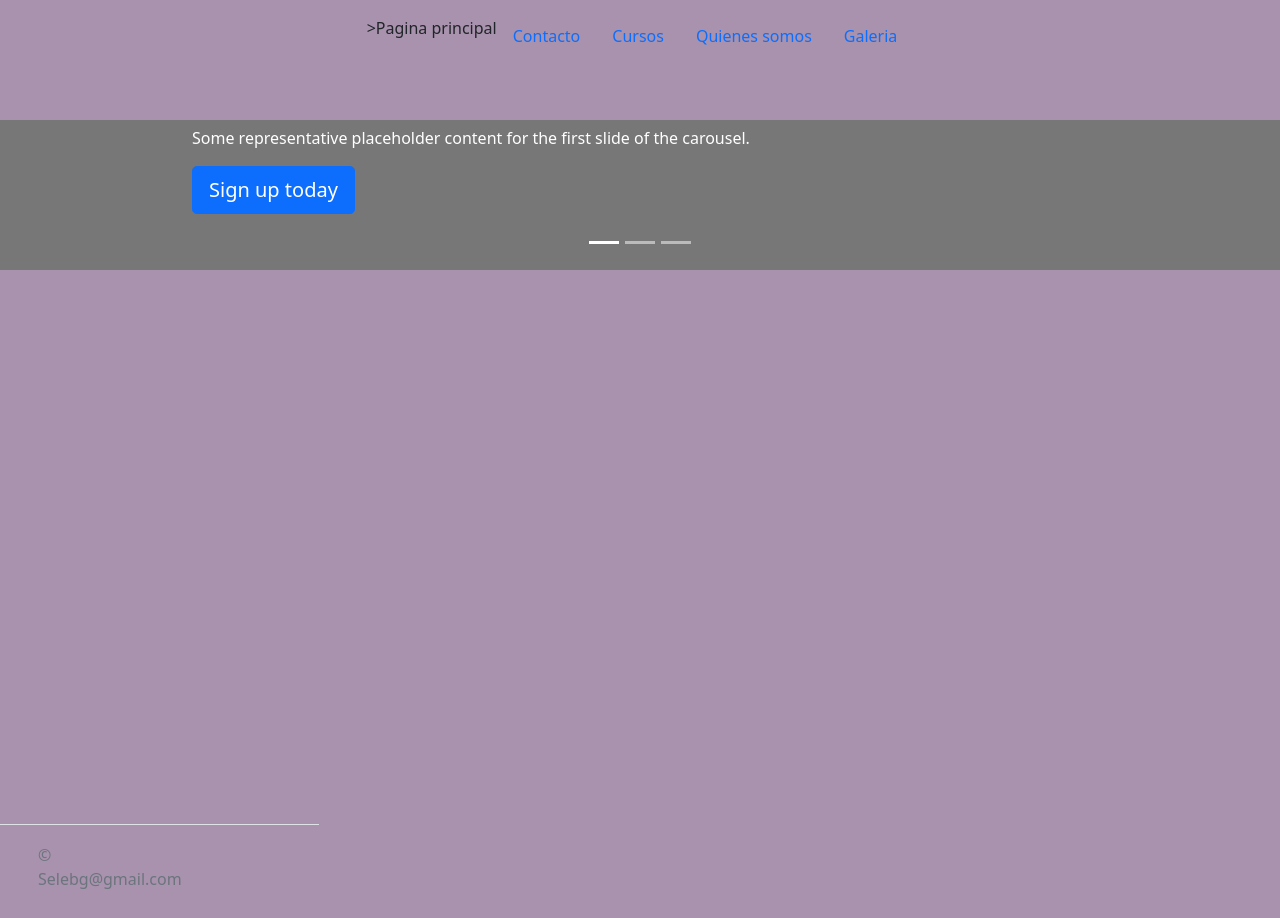
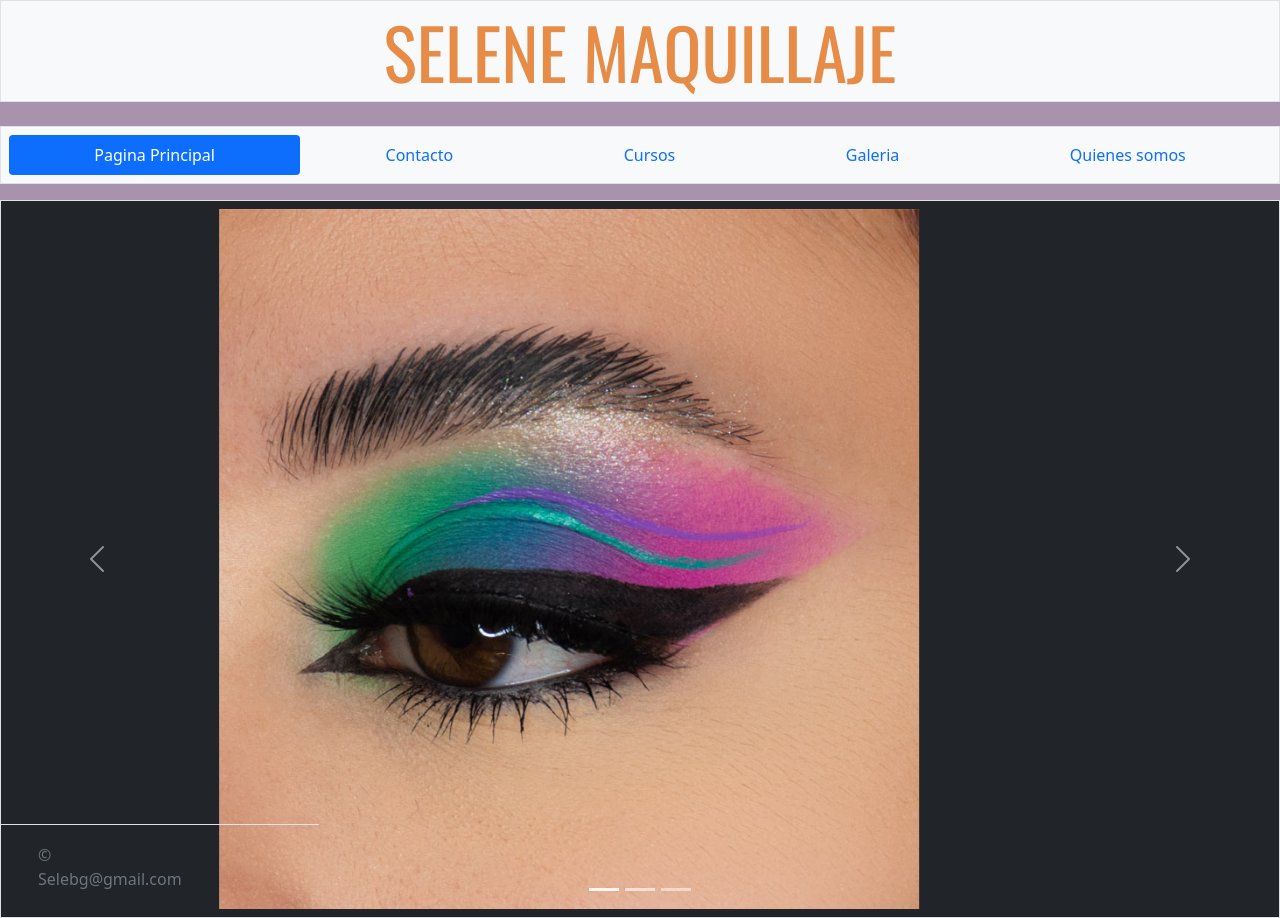
Before and after one commit to d4rri/Proyecto-coder, a plain HTML site: page index.html in a window 1280 px wide. Drawn offline with nearby package versions, Linux system fonts and the light colour scheme.

Commit message:
website 3.0

```diff
--- a/css/style.css
+++ b/css/style.css
@@ -5,7 +5,7 @@
 
 header {
     background-color: rgb(168, 146, 173);
-    grid-area: header;
+
 }
 
 body {
@@ -13,22 +13,25 @@ body {
 }
 section {
     background-color:rgb(168, 146, 173);
-    grid-area: section;
+
 }
 
 main {
     background-color:rgb(168, 146, 173) ;
-    grid-area: main;
+}
+
+footer {
+    margin-top: 90%;
 }
 
 .titulo {
     font-size: 70px;
     font-family: 'Oswald', sans-serif;
     border-style: inset;
-    background-color: hsl(343, 19%, 79%);
+    background-color: rgb(168, 146, 173);
     color:hsl(26, 77%, 59%);
     text-align: center;
-    grid-area:titulo;
+
 }
 
 body {
@@ -43,8 +46,7 @@ body {
     background-image: url(https://img.freepik.com/foto-gratis/arreglo-vista-superior-pinceles-maquillaje-sombras-ojos_23-2148301855.jpg);
     background-repeat: repeat-x;
     font-family: 'Oswald', sans-serif;
-    font-size: 30px;
-    grid-area:lista;
+    font-size:30px;
     text-align: center;
     display: flex;
     justify-content: center;
@@ -57,7 +59,7 @@ body {
     color: hsl(26, 77%, 59%);
     margin: 20px 500px 20px 500px;
     text-align: center;
-    grid-area:makeups;
+
 }
 
 .form {
@@ -67,8 +69,7 @@ body {
     border-color:hsl(343, 19%, 79%);;
     color:hsl(26, 77%, 59%);
     text-align: center;
-    font-family: 'Oswald', sans-serif;
-    grid-area:form;
+    font-family:'Oswald', sans-serif;
     font-size: 30px;
     display: flex;
     justify-content:center;
@@ -79,57 +80,5 @@ body {
     font-family: 'Oswald', sans-serif;
     color: hsl(26, 77%, 59%);
     font-size: 20px;
-    margin-left: 100px;
-    grid-area:descripcion;
+    margin-left:100px;
 }
-
-.wrapper {
-    display:grid;
-    grid-template-rows: 100px 20rem 20rem 100px;
-    grid-template-columns: auto;
-    gap: 20px;
-    grid-template-areas:
-    "titulo"
-    "section"
-    "body"
-    "lista"
-    "makeups"
-    "makeup1"
-    "footer"
-    "form"
-    "descripcion"
-    "main"
-    border= 2px solid black;
-}
-@media(min-width:500px){
-    .wrapper{
-        background-color: aqua;
-        grid-template-columns: 1fr 3fr;
-        grid-template-areas:
-        "section header"
-        "section main"
-        "footer footer";}
-    }
-@media(min-width:700px){
-    .wrapper{
-        background-color: blue;
-        grid-template-columns: 1fr 4fr 1fr;
-        grid-template-areas:
-        "section header main"
-        "footer footer footer";}
-    }
-@media(min-width:920px){
-    .wrapper{
-        background-color: rgb(168, 146, 173);
-        grid-template-columns: 1fr 1fr 1fr 1fr;
-        grid-template-areas:
-        "header header header header"
-        "main main main main"
-        "footer footer footer footer";
-    }
-}
-
-.nav:hover{
-    transform: scale(2);
-    transition:all 2s;
-}
--- a/index.html
+++ b/index.html
@@ -13,36 +13,48 @@
 
     </head>
     <body>
-        <div class="wrapper">
-            <header class="d-flex justify-content-center py-3">
-                <ul class="nav nav-pills">
-                  <li>>Pagina principal</li>
+      <div class="d-grid gap-3">
+      <header>
+        <h1 class="titulo p-2 bg-light border">SELENE MAQUILLAJE</h1>
+      </header>
+      <section>
+        <ul class="nav nav-pills nav-fill p-2 bg-light border">
+          <li class="nav-item"><a href="" class="nav-link active" aria-current="page">Pagina Principal</a></li>
           <li class="nav-item"><a href="pages/contacto.html" class="nav-link">Contacto</a></li>
           <li class="nav-item"><a href="pages/cursos.html" class="nav-link">Cursos</a></li>
+          <li class="nav-item"><a href="pages/galeria.html" class="nav-link">Galeria</a></li>
           <li class="nav-item"><a href="pages/quienessomos.html" class="nav-link">Quienes somos</a></li>
-                  <li class="nav-item"><a href="pages/galeria.html" class="nav-link">Galeria</a></li>
         </ul>
-              </header>
+      </section>
       <main>
-                <div id="myCarousel" class="carousel slide" data-bs-ride="carousel">
-                    <div class="carousel-indicators">
-                      <button type="button" data-bs-target="#myCarousel" data-bs-slide-to="0" class="active" aria-current="true" aria-label="Slide 1"></button>
-                      <button type="button" data-bs-target="#myCarousel" data-bs-slide-to="1" aria-label="Slide 2"></button>
-                      <button type="button" data-bs-target="#myCarousel" data-bs-slide-to="2" aria-label="Slide 3"></button>
+              <div id="carouselExampleIndicators" class="carousel slide p-2 bg-dark border" data-bs-ride="carousel">
+                <div class="carousel-indicators justify-content-center">
+                  <button type="button" data-bs-target="#carouselExampleIndicators" data-bs-slide-to="0" class="active" aria-current="true" aria-label="Slide 1"></button>
+                  <button type="button" data-bs-target="#carouselExampleIndicators" data-bs-slide-to="1" aria-label="Slide 2"></button>
+                  <button type="button" data-bs-target="#carouselExampleIndicators" data-bs-slide-to="2" aria-label="Slide 3"></button>
                 </div>
                 <div class="carousel-inner">
                   <div class="carousel-item active">
-                        <svg class="/img/portada-2.jpg" width="100%" height="100%" xmlns="http://www.w3.org/2000/svg" aria-hidden="true" preserveAspectRatio="xMidYMid slice" focusable="false"><rect width="100%" height="100%" fill="#777"/></svg>
-
-                        <div class="container">
-                          <div class="carousel-caption text-start">
-                            <h1>Example headline.</h1>
-                            <p>Some representative placeholder content for the first slide of the carousel.</p>
-                            <p><a class="btn btn-lg btn-primary" href="#">Sign up today</a></p>
+                    <img src="img/portada-2.jpg" class="mx-auto d-flex justify-content-center" style="width: 700px;" alt="...">
+                  </div>
+                  <div class="carousel-item">
+                    <img src="img/portada-2.jpg" class="mx-auto d-flex justify-content-center" style="width: 700px;" alt="...">
+                  </div>
+                  <div class="carousel-item">
+                    <img src="img/portada-2.jpg" class="mx-auto d-flex justify-content-center" style="width: 700px;" alt="...">
                   </div>
                 </div>
+                <button class="carousel-control-prev" type="button" data-bs-target="#carouselExampleIndicators" data-bs-slide="prev">
+                  <span class="carousel-control-prev-icon" aria-hidden="true"></span>
+                  <span class="visually-hidden">Previous</span>
+                </button>
+                <button class="carousel-control-next" type="button" data-bs-target="#carouselExampleIndicators" data-bs-slide="next">
+                  <span class="carousel-control-next-icon" aria-hidden="true"></span>
+                  <span class="visually-hidden">Next</span>
+                </button>
+        </main>
         </div>
-            </main>
+        </div>
         </div>
         <script src="https://cdn.jsdelivr.net/npm/@popperjs/core@2.10.2/dist/umd/popper.min.js" integrity="sha384-7+zCNj/IqJ95wo16oMtfsKbZ9ccEh31eOz1HGyDuCQ6wgnyJNSYdrPa03rtR1zdB" crossorigin="anonymous"></script>
         <script src="https://cdn.jsdelivr.net/npm/bootstrap@5.1.3/dist/js/bootstrap.min.js" integrity="sha384-QJHtvGhmr9XOIpI6YVutG+2QOK9T+ZnN4kzFN1RtK3zEFEIsxhlmWl5/YESvpZ13" crossorigin="anonymous"></script>
```
Also changed, not shown: pages/contacto.html (+16 -12 lines), pages/cursos.html (+11 -10 lines), pages/galeria.html (+13 -12 lines), pages/quienessomos.html (+13 -12 lines). Lines whose indentation alone changed are shown as unchanged.
